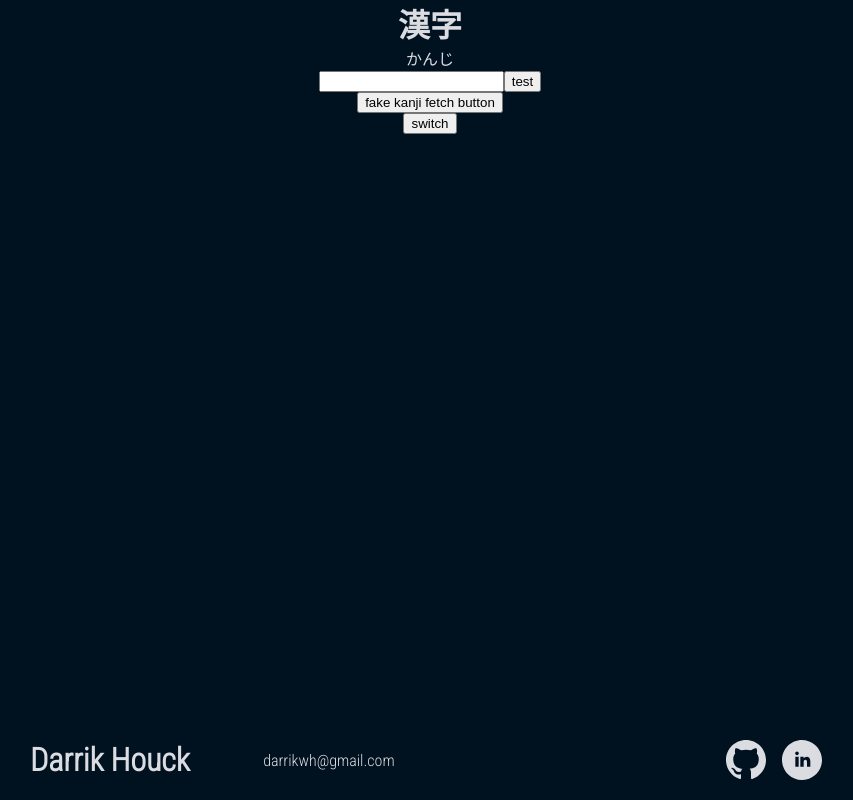
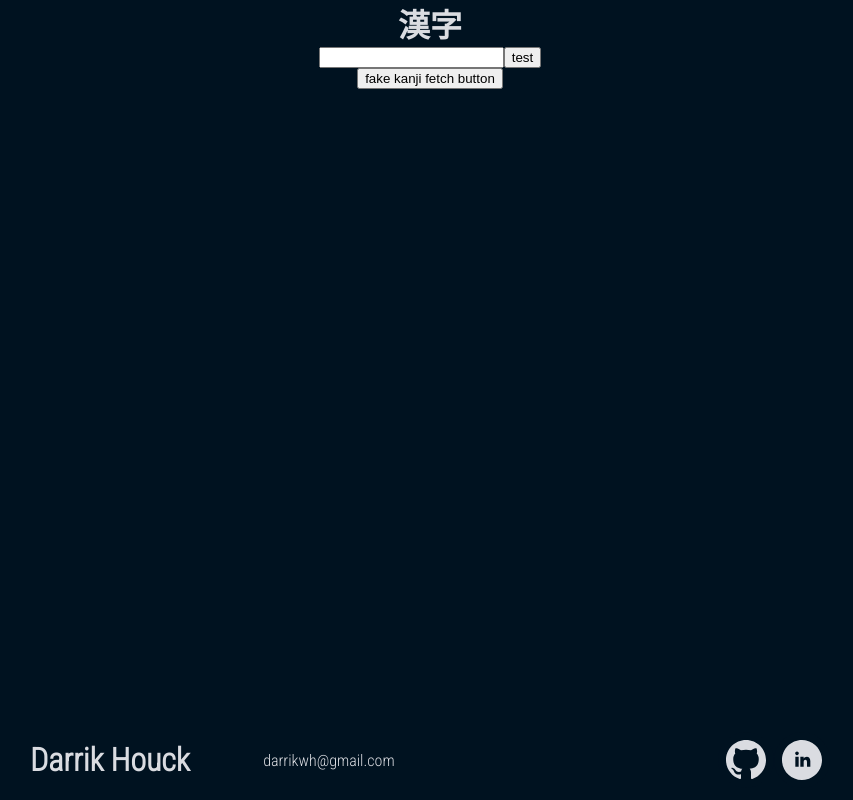
Before and after one commit to Daarrik/kanji-guess-v2, a React (Create React App) app: page / in a window 1280 px wide. Shown: the whole page, without its empty margins (210-1063 px from the left). Built offline with nearby package versions, Linux system fonts and the light colour scheme.

Commit message:
scrapped current charbox implementation
implementatoin was very flawed

uncontrolled renders require that some components become separate from each other, and not rendered when context state has changed

```diff
--- a/src/components/Container.tsx
+++ b/src/components/Container.tsx
@@ -1,28 +1,15 @@
-import { useState, useContext } from "react";
+import { useContext } from "react";
 import { KanjiContext } from "./context/KanjiProvider";
 import TextInput from "./input/TextInput";
-import BoxInput from "./input/box/BoxInput";
-import { GuessContext } from "./context/GuessProvider";
 
 const Container: React.FC = () => {
-  const [textInput, setTextInput] = useState(true);
-  const { kanji, reading, newKanji } = useContext(KanjiContext);
-  const { guess, setGuess } = useContext(GuessContext);
+  const { kanji, newKanji } = useContext(KanjiContext);
 
   return (
     <div id="container">
       <h1 className="text-jp">{kanji}</h1>
-      <p className="text-jp">{reading}</p>
-      {textInput ? <TextInput /> : <BoxInput />}
+      <TextInput />
       <button onClick={newKanji}>fake kanji fetch button</button>
-      <button
-        onClick={() => {
-          setTextInput(!textInput);
-          setGuess("");
-        }}
-      >
-        switch
-      </button>
     </div>
   );
 };
--- a/src/components/context/GuessProvider.tsx
+++ b/src/components/context/GuessProvider.tsx
@@ -2,9 +2,9 @@ import { createContext, useState } from "react";
 
 interface GuessContextType {
   guess: string;
-  setGuess: (newGuess: string) => void;
+  setGuess: React.Dispatch<React.SetStateAction<string>>;
   guessed: boolean;
-  setGuessed: (isGuessed: boolean) => void;
+  setGuessed: React.Dispatch<React.SetStateAction<boolean>>;
 }
 
 export const GuessContext = createContext<GuessContextType>({
@@ -15,8 +15,8 @@ export const GuessContext = createContext<GuessContextType>({
 });
 
 const GuessProvider: React.FC = ({ children }) => {
+  const [guess, setGuess] = useState("");
   const [guessed, setGuessed] = useState(false);
-  const [guess, setGuess] = useState("");
 
   return (
     <GuessContext.Provider value={{ guessed, guess, setGuess, setGuessed }}>
--- a/src/components/context/KanjiProvider.tsx
+++ b/src/components/context/KanjiProvider.tsx
@@ -3,7 +3,7 @@ import { createContext, useState } from "react";
 interface KanjiContextType {
   kanji: string;
   reading: string;
-  newKanji?: () => void;
+  newKanji: () => void;
 }
 
 export const KanjiContext = createContext<KanjiContextType>({
--- a/src/components/input/Check.tsx
+++ b/src/components/input/Check.tsx
@@ -8,13 +8,12 @@ interface CheckProps {
 
 const Check: React.FC<CheckProps> = ({ isText }) => {
   const { reading } = useContext(KanjiContext);
-  const { guess, setGuessed } = useContext(GuessContext);
+  const { guess, setGuess, setGuessed } = useContext(GuessContext);
 
   return (
     <button
       onClick={() => {
         console.log(guess === reading);
-        console.log(isText);
       }}
     >
       test
--- a/src/components/input/box/BoxInput.tsx
+++ /dev/null
@@ -1,34 +0,0 @@
-import { useState, useEffect, useContext } from "react";
-import { KanjiContext } from "../../context/KanjiProvider";
-import CharBox from "./CharBox";
-
-interface Box {
-  idx: number;
-  kana: string;
-  clicked: boolean;
-}
-
-const BoxInput: React.FC = () => {
-  const { reading } = useContext(KanjiContext);
-  const [boxes, setBoxes] = useState<Box[]>([]);
-
-  useEffect(() => {
-    setBoxes(
-      reading.split("").map((kana, idx) => ({
-        idx: idx,
-        kana: kana,
-        clicked: false,
-      }))
-    );
-  }, [reading]);
-
-  return (
-    <div>
-      {boxes.map(({ idx, kana }) => (
-        <CharBox key={idx} kana={kana} />
-      ))}
-    </div>
-  );
-};
-
-export default BoxInput;
--- a/src/components/input/box/CharBox.tsx
+++ /dev/null
@@ -1,19 +0,0 @@
-import { useState, useContext } from "react";
-import { GuessContext } from "../../context/GuessProvider";
-
-interface CharBoxProps {
-  kana: string;
-}
-
-const CharBox: React.FC<CharBoxProps> = ({ kana }) => {
-  const { guess, setGuess } = useContext(GuessContext);
-  const [clicked, setClicked] = useState(false);
-
-  const handleClick = () => {
-
-  };
-
-  return <button className="text-jp char-box" onClick={() => setClicked(!clicked)}>{kana}</button>;
-};
-
-export default CharBox;
```
